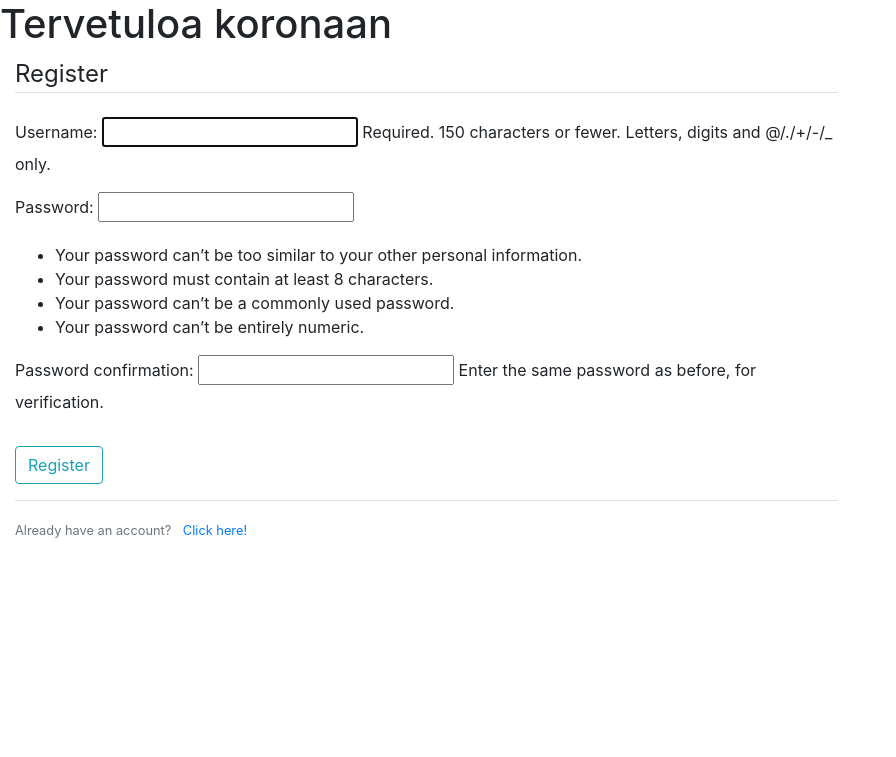
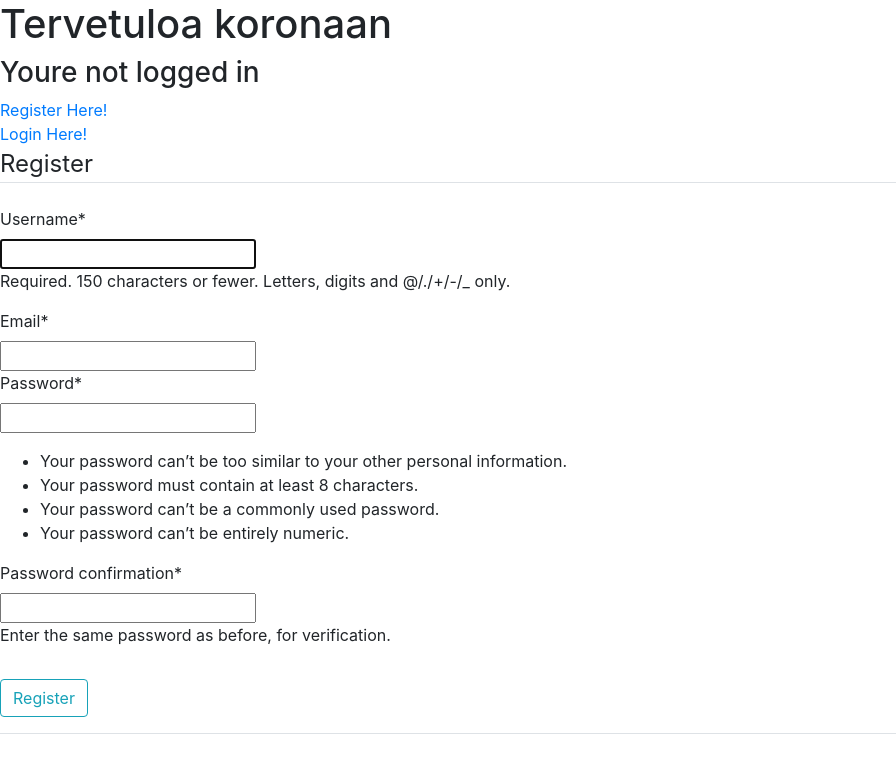
Before and after one commit to santerix6/ohsiha, a Django app: page /register/ in a window 1280 px wide. Shown: the top 757 px of the page, without its empty margins (0-896 px from the left). Run offline with Django 3.2, Linux system fonts and the light colour scheme; some libraries are stand-ins or nearby versions.

Commit message:
register ja login toimii

```diff
--- /dev/null
+++ b/login/forms.py
@@ -0,0 +1,10 @@
+from django import forms
+from django.contrib.auth.models import User
+from django.contrib.auth.forms import UserCreationForm
+
+class RegisterForm(UserCreationForm):
+    email = forms.EmailField()
+
+    class Meta:
+        model = User
+        fields = ['username', 'email', 'password1', 'password2']
--- a/login/templates/login/base.html
+++ b/login/templates/login/base.html
@@ -9,8 +9,10 @@
     <title>Korona virus sivusto</title>
   </head>
   <body>
-
     <h1>Tervetuloa koronaan</h1>
+    {% if user.is_authenticated %}
+    <h3>Youre logged in</h3>
+    <a href="/editprofile">Edit Profile</a>
     <div class="col-md-8">
       {% if messages %}
         {% for message in messages %}
@@ -19,8 +21,14 @@
           </div>
         {% endfor %}
       {% endif %}
+      {% else %}
+      <h3>Youre not logged in </h3>
+      <a href="/register">Register Here!</a> <br>
+      <a href="/login">Login Here!</a>
+      {% endif %}
       {% block content%}{% endblock %}
     </div>
+
     <script src="https://code.jquery.com/jquery-3.2.1.slim.min.js" integrity="sha384-KJ3o2DKtIkvYIK3UENzmM7KCkRr/rE9/Qpg6aAZGJwFDMVNA/GpGFF93hXpG5KkN" crossorigin="anonymous"></script>
     <script src="https://cdnjs.cloudflare.com/ajax/libs/popper.js/1.12.9/umd/popper.min.js" integrity="sha384-ApNbgh9B+Y1QKtv3Rn7W3mgPxhU9K/ScQsAP7hUibX39j7fakFPskvXusvfa0b4Q" crossorigin="anonymous"></script>
     <script src="https://maxcdn.bootstrapcdn.com/bootstrap/4.0.0/js/bootstrap.min.js" integrity="sha384-JZR6Spejh4U02d8jOt6vLEHfe/JQGiRRSQQxSfFWpi1MquVdAyjUar5+76PVCmYl" crossorigin="anonymous"></script>
--- /dev/null
+++ b/login/templates/login/editprofile.html
@@ -0,0 +1,5 @@
+{% extends "login/base.html" %}
+{% load crispy_forms_tags %}
+{% block content %}
+   <h1>{{ user.username }}</h1>
+{% endblock content %}
--- a/login/templates/login/home.html
+++ b/login/templates/login/home.html
@@ -1,8 +1,10 @@
 {% extends "login/base.html" %}
 {% block content %}
+    {% if user.is_authenticated %}
     {% for post in post%}
       <h1>{{post.nimi}}</h1>
       <p>{{post.paikkakunta}}</p>
       <p>{{post.tauti}}</p>
     {% endfor %}
+    {% endif %}
 {% endblock content %}
--- a/login/templates/login/register.html
+++ b/login/templates/login/register.html
@@ -1,11 +1,12 @@
 {% extends "login/base.html" %}
+{% load crispy_forms_tags %}
 {% block content %}
     <div class="content-section">
       <form class="form"  method="post">
         {% csrf_token %}
         <fieldset class="form-group">
           <legend class="border-bottom mb-4">Register</legend>
-          {{ form.as_p }}
+          {{ form | crispy}}
         </fieldset>
         <div class="form-group">
           <button type="submit" name="button" class="btn btn-outline-info">Register</button>
--- a/login/urls.py
+++ b/login/urls.py
@@ -1,7 +1,12 @@
 from django.urls import path
 from . import views
+from django.contrib.auth import views as auth_views
+
 
 urlpatterns = [
     path('', views.home, name='login-home'),
     path('register/', views.register, name='register'),
+    path('login/', auth_views.LoginView.as_view(template_name='login/login.html'), name='login'),
+    path('logout/', auth_views.LogoutView.as_view(template_name='login/logout.html'), name='logout'),
+    path('editprofile/', views.profile_edit, name='editprofile'),
 ]
--- a/login/views.py
+++ b/login/views.py
@@ -2,6 +2,8 @@ from django.shortcuts import render, redirect
 from django.http import HttpResponse
 from django.contrib.auth.forms import UserCreationForm
 from django.contrib import messages
+from .forms import RegisterForm
+from django.contrib.auth.decorators import login_required
 # Create your views here.
 post =[
     {
@@ -18,12 +20,16 @@ def home (request):
 
 def register(request):
     if request.method == 'POST':
-        form = UserCreationForm(request.POST)
+        form = RegisterForm(request.POST)
         if form.is_valid():
             form.save()
             username = form.cleaned_data.get('username')
             messages.success(request, f'Account created for {username}!')
-            return redirect('login-home')
+            return redirect('login')
     else:
-        form = UserCreationForm()
+        form = RegisterForm()
     return render(request, 'login/register.html', {'form': form})
+
+@login_required
+def profile_edit(request):
+    return render(request, 'login/editprofile.html')
--- a/ohsiha/settings.py
+++ b/ohsiha/settings.py
@@ -38,6 +38,7 @@ INSTALLED_APPS = [
     'django.contrib.messages',
     'django.contrib.staticfiles',
     'login.apps.LoginConfig',
+    'crispy_forms',
 ]
 
 MIDDLEWARE = [
@@ -123,3 +124,6 @@ USE_TZ = True
 # https://docs.djangoproject.com/en/3.0/howto/static-files/
 
 STATIC_URL = '/static/'
+CRIPSY_TEMPLATE_PACK = 'bootstrap4'
+LOGIN_REDIRECT_URL = 'login-home'
+LOGIN_URL = 'login'
```
Also changed, not shown: login/templates/login/login.html (+20 -11 lines), login/templates/login/logout.html (added, +10 -0 lines).
